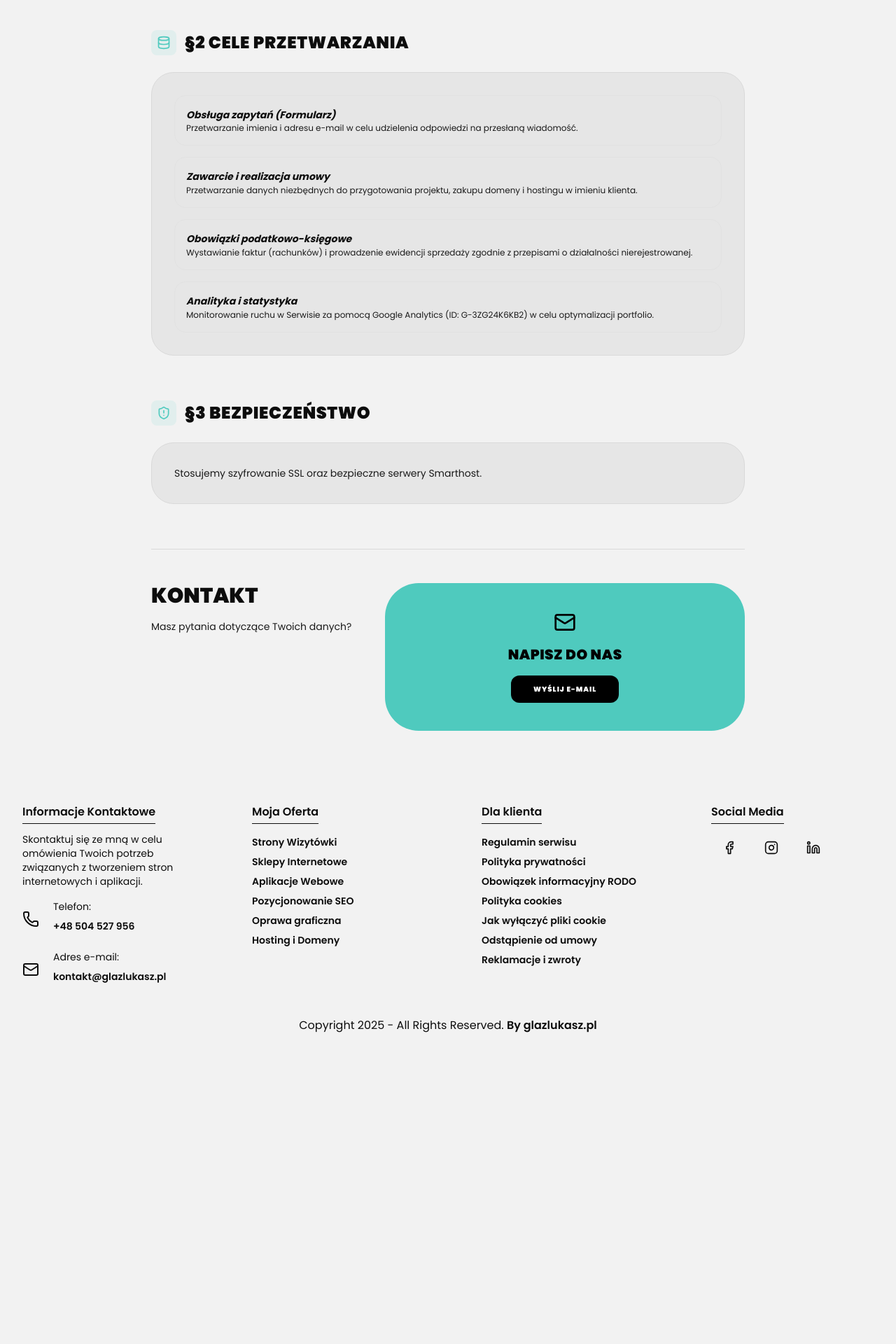
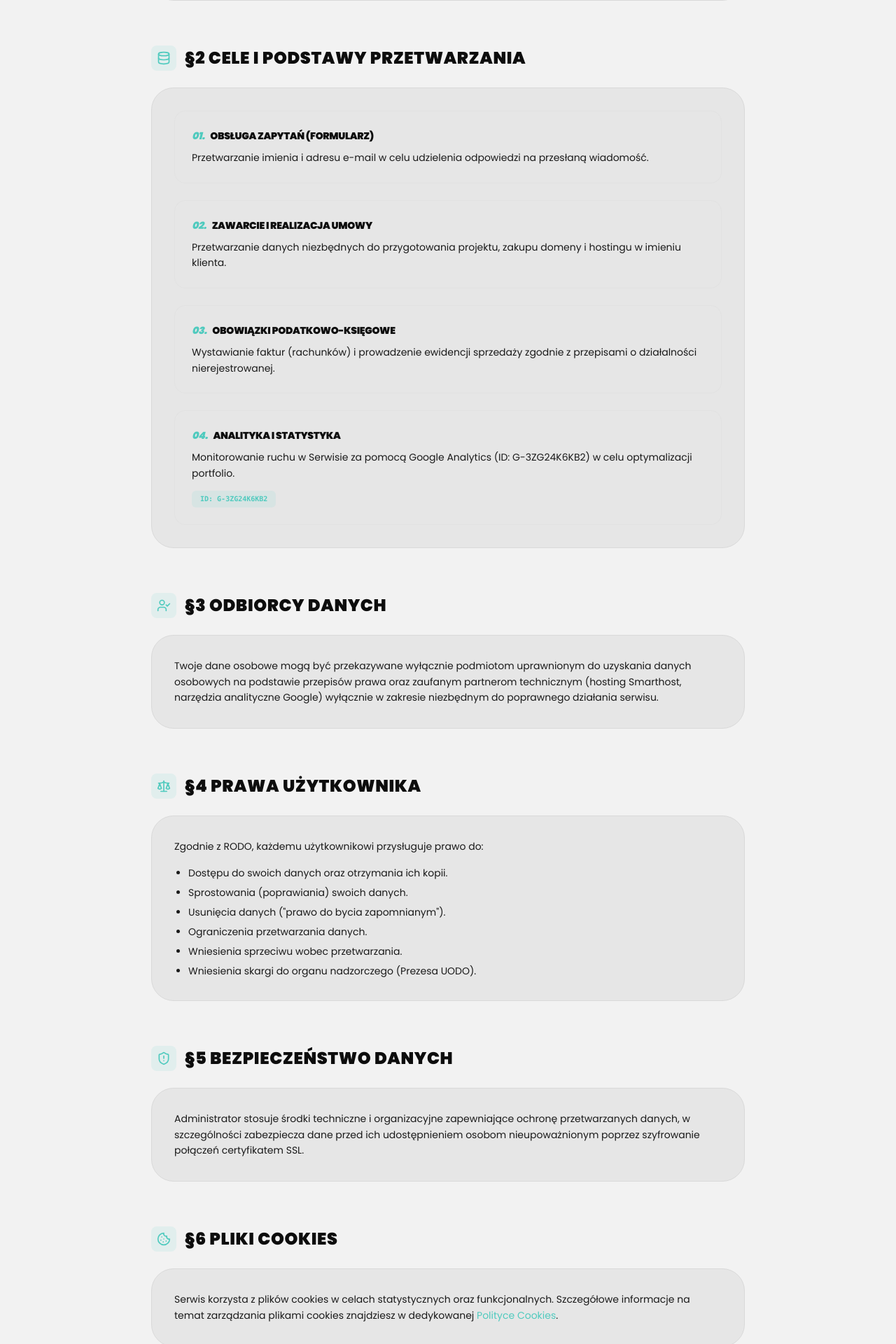
Before and after one commit to Lukaszglaz/glazlukasz-app, a Next.js app: page /legal/privacy-policy in a window 1280 px wide. Shown: the part 640-2560 px from the top of the page at 70% size. Before the commit the page ends 2133 px from the top, so only its background shows below. Built offline with nearby package versions, Linux system fonts and the light colour scheme.

Commit message:
feat: make legal pages dynamic by mapping data from legal data files

```diff
--- a/app/data/legal/privacyPolicy/privacyProcessingData.ts
+++ b/app/data/legal/privacyPolicy/privacyProcessingData.ts
@@ -2,6 +2,7 @@
   title: string;
   desc: string;
   basis: string;
+  analyticsId?: string;
 }
 
 export const privacyProcessingData: PrivacyProcessingItem[] = [
@@ -24,5 +25,6 @@
     title: "Analityka i statystyka",
     desc: "Monitorowanie ruchu w Serwisie za pomocą Google Analytics (ID: G-3ZG24K6KB2) w celu optymalizacji portfolio.",
     basis: "Art. 6 ust. 1 lit. a RODO (dobrowolna zgoda).",
+    analyticsId: "G-3ZG24K6KB2",
   },
 ];
--- a/app/legal/privacy-policy/page.tsx
+++ b/app/legal/privacy-policy/page.tsx
@@ -4,21 +4,21 @@
   Info,
   Database,
   ShieldAlert,
+  Mail,
   Scale,
+  UserCheck,
   Cookie,
-  Mail,
-  Link as LinkIcon,
 } from "lucide-react";
 import { LegalWrapper } from "@/components/shared/Legal/LegalWrapper/LegalWrapper";
 import { LegalSection } from "@/components/shared/Legal/LegalSection/LegalSection";
+import { LegalContactCard } from "@/components/shared/Legal/LegalContactCard/LegalContactCard";
 import { privacyProcessingData } from "@/app/data/legal/privacyPolicy/privacyProcessingData";
-import { LegalContactCard } from "@/components/shared/Legal/LegalContactCard/LegalContactCard";
 
 export default function PrivacyPolicyPage() {
   return (
     <LegalWrapper
       title="Polityka Prywatności"
-      subtitleMax="Ochrona danych osobowych"
+      subtitleMax="Ochrona danych osobowych i prywatności użytkowników"
       lastUpdate="13 stycznia 2026 r."
     >
       <div className="space-y-16">
@@ -26,48 +26,100 @@
           <p>
             1. Serwis{" "}
             <span className="font-bold text-accent">glazlukasz.pl</span> dba o
-            Twoją prywatność.
+            Twoją prywatność oraz bezpieczeństwo danych osobowych.
           </p>
           <p className="mt-4">
-            2. Administratorem danych jest Łukasz Głaz. Kontakt:
-            kontakt@glazlukasz.pl.
+            2. Administratorem danych jest{" "}
+            <span className="font-bold text-text-primary">Łukasz Głaz</span>.
+            Kontakt w sprawach związanych z prywatnością jest możliwy pod
+            adresem:{" "}
+            <span className="text-accent italic">kontakt@glazlukasz.pl</span>.
           </p>
         </LegalSection>
-
-        <LegalSection icon={Database} title="§2 Cele Przetwarzania">
-          <div className="space-y-4">
+        <LegalSection icon={Database} title="§2 Cele i Podstawy Przetwarzania">
+          <div className="space-y-6">
             {privacyProcessingData.map((item, idx) => (
               <div
                 key={idx}
-                className="rounded-2xl border border-border/40 p-4"
+                className="rounded-2xl border border-border/40 bg-bg-card/30 p-6 transition-all hover:border-accent/20"
               >
-                <h4 className="font-bold text-text-primary italic">
+                <h4 className="flex items-center gap-2 font-black tracking-tight text-text-primary uppercase">
+                  <span className="text-accent italic">0{idx + 1}.</span>{" "}
                   {item.title}
                 </h4>
-                <p className="text-xs text-text-secondary">{item.desc}</p>
+                <div className="mt-2 space-y-3">
+                  <p className="text-sm leading-relaxed text-text-secondary">
+                    {item.desc}
+                  </p>
+                  {item.analyticsId && (
+                    <div className="inline-block rounded-md bg-accent/10 px-3 py-1 font-mono text-[10px] font-bold text-accent">
+                      ID: {item.analyticsId}
+                    </div>
+                  )}
+                </div>
               </div>
             ))}
           </div>
         </LegalSection>
-
-        <LegalSection icon={ShieldAlert} title="§3 Bezpieczeństwo">
-          <p>Stosujemy szyfrowanie SSL oraz bezpieczne serwery Smarthost.</p>
+        <LegalSection icon={UserCheck} title="§3 Odbiorcy Danych">
+          <p>
+            Twoje dane osobowe mogą być przekazywane wyłącznie podmiotom
+            uprawnionym do uzyskania danych osobowych na podstawie przepisów
+            prawa oraz zaufanym partnerom technicznym (hosting Smarthost,
+            narzędzia analityczne Google) wyłącznie w zakresie niezbędnym do
+            poprawnego działania serwisu.
+          </p>
         </LegalSection>
-
+        <LegalSection icon={Scale} title="§4 Prawa Użytkownika">
+          <p className="mb-4">
+            Zgodnie z RODO, każdemu użytkownikowi przysługuje prawo do:
+          </p>
+          <ul className="list-disc space-y-2 pl-5 text-sm text-text-secondary">
+            <li>Dostępu do swoich danych oraz otrzymania ich kopii.</li>
+            <li>Sprostowania (poprawiania) swoich danych.</li>
+            <li>Usunięcia danych ("prawo do bycia zapomnianym").</li>
+            <li>Ograniczenia przetwarzania danych.</li>
+            <li>Wniesienia sprzeciwu wobec przetwarzania.</li>
+            <li>Wniesienia skargi do organu nadzorczego (Prezesa UODO).</li>
+          </ul>
+        </LegalSection>
+        <LegalSection icon={ShieldAlert} title="§5 Bezpieczeństwo Danych">
+          <p>
+            Administrator stosuje środki techniczne i organizacyjne zapewniające
+            ochronę przetwarzanych danych, w szczególności zabezpiecza dane
+            przed ich udostępnieniem osobom nieupoważnionym poprzez szyfrowanie
+            połączeń certyfikatem SSL.
+          </p>
+        </LegalSection>
+        <LegalSection icon={Cookie} title="§6 Pliki Cookies">
+          <p>
+            Serwis korzysta z plików cookies w celach statystycznych oraz
+            funkcjonalnych. Szczegółowe informacje na temat zarządzania plikami
+            cookies znajdziesz w dedykowanej{" "}
+            <a
+              href="/legal/cookies-policy"
+              className="text-accent hover:underline"
+            >
+              Polityce Cookies
+            </a>
+            .
+          </p>
+        </LegalSection>
         <section className="border-t border-border pt-12">
           <div className="flex flex-col justify-between gap-12 md:flex-row">
             <div className="max-w-md space-y-4">
               <h2 className="text-3xl font-black text-text-primary uppercase">
                 Kontakt
               </h2>
-              <p className="text-sm text-text-secondary">
-                Masz pytania dotyczące Twoich danych?
+              <p className="text-sm leading-relaxed text-text-secondary">
+                Jeśli masz jakiekolwiek pytania dotyczące niniejszej polityki
+                prywatności lub chcesz skorzystać ze swoich praw, napisz do nas.
               </p>
             </div>
             <LegalContactCard
               icon={Mail}
-              title="Napisz do nas"
-              buttonText="Wyślij e-mail"
+              title="Centrum Prywatności"
+              buttonText="Wyślij zapytanie"
               href="mailto:kontakt@glazlukasz.pl"
             />
           </div>
```
